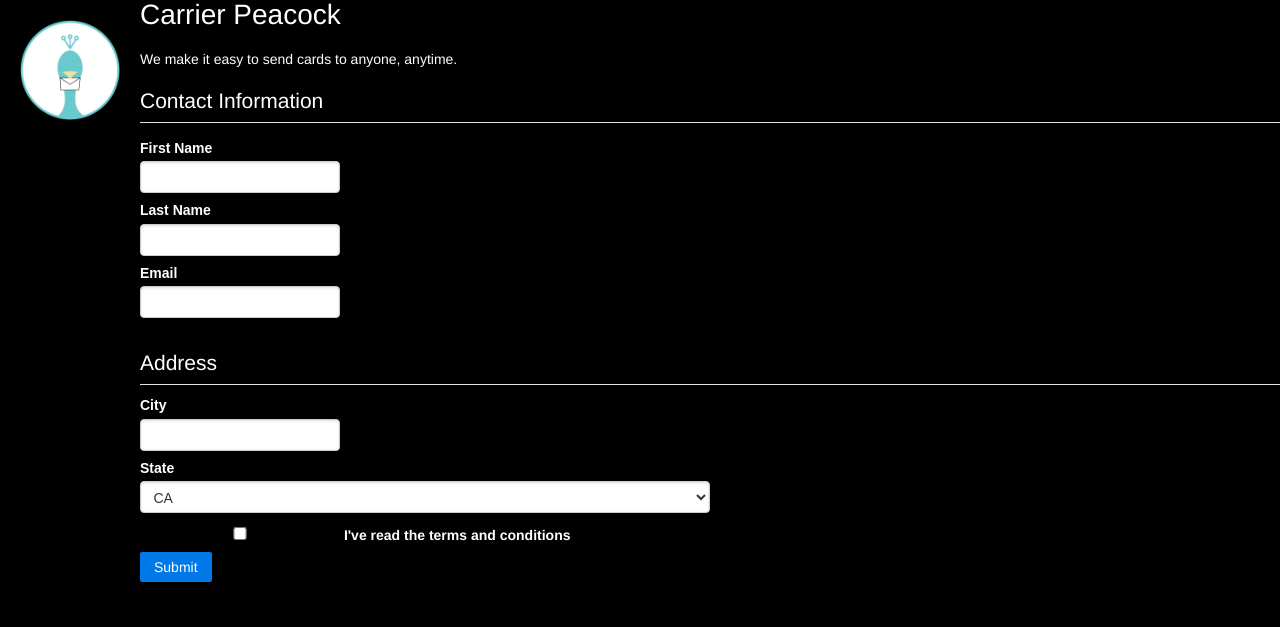
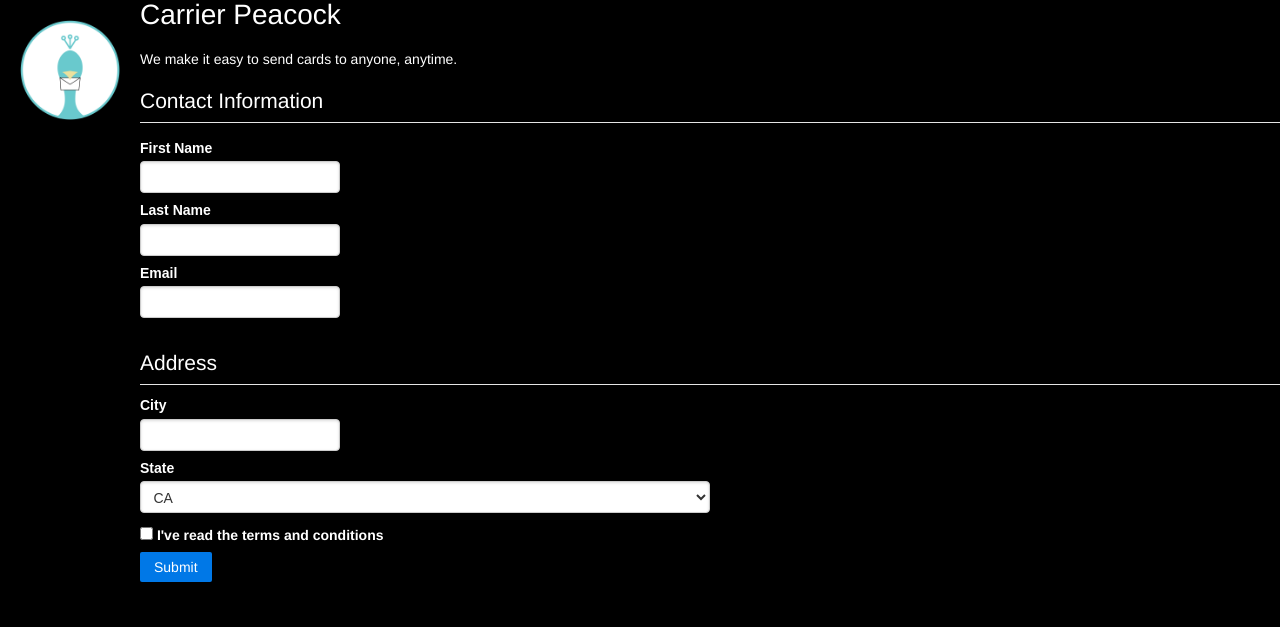
Before and after one commit to carrierpeacock/carrierpeacock.github.io, a PHP site: page / in a window 1280 px wide. Shown: the part 19-646 px from the top of the page. Run offline with PHP 8.4, Linux system fonts and the light colour scheme; some libraries are stand-ins or nearby versions.

Commit message:
readd index.html

```diff
--- a/css/style.css
+++ b/css/style.css
@@ -26,6 +26,6 @@ body {
 label {
     color:white;
 }
-#info input:not(#term) {
+#info input:not(#terms) {
     width: 200px;
 }
```
